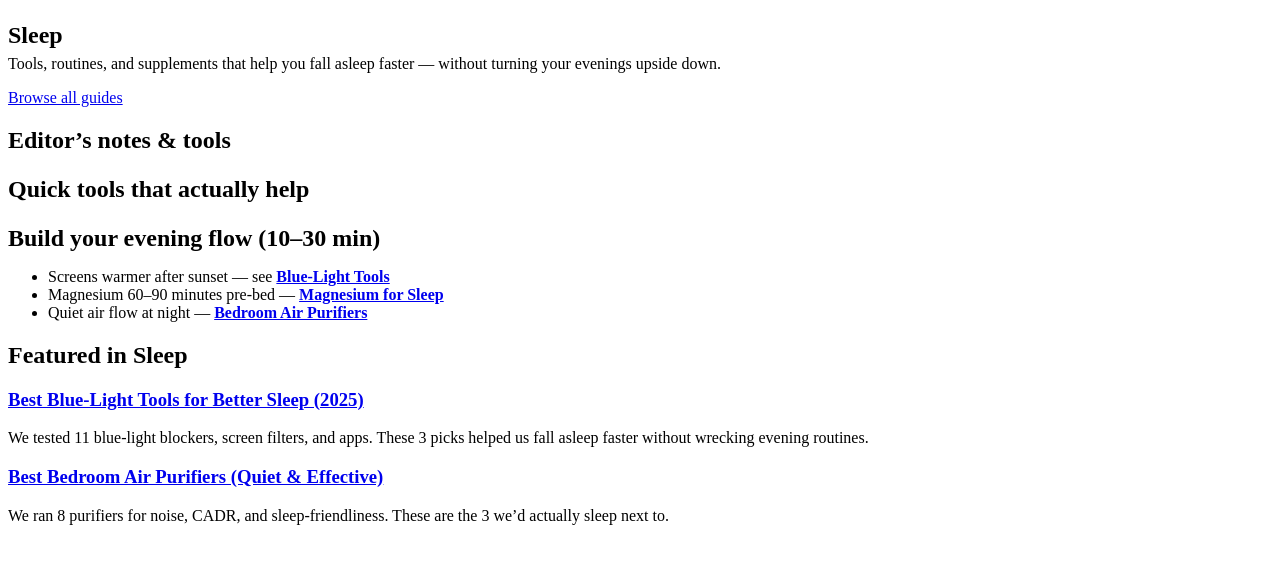
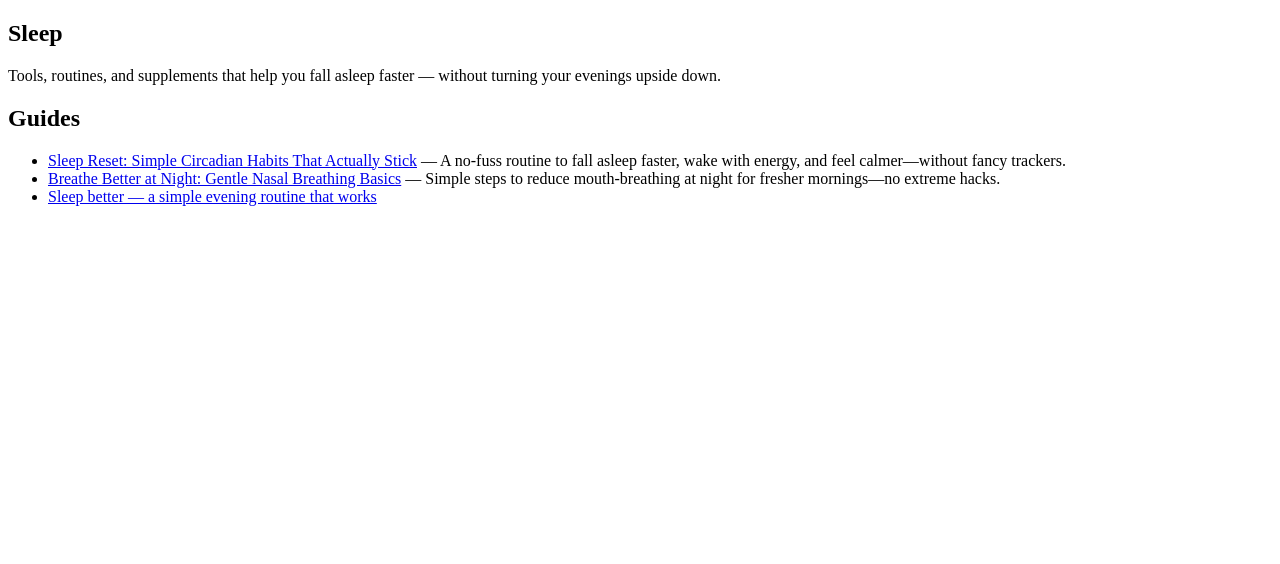
Before and after one commit to dariosandison/Eco---Holistic, a Next.js app: page /hubs/sleep in a window 1280 px wide. Shown: the top 564 px of the page. Built offline with nearby package versions, Linux system fonts and the light colour scheme.

Commit message:
Update [slug].js

```diff
--- a/pages/hubs/[slug].js
+++ b/pages/hubs/[slug].js
@@ -3,120 +3,170 @@ import fs from 'fs';
 import path from 'path';
 import matter from 'gray-matter';
 import Link from 'next/link';
-import { MDXRemote } from 'next-mdx-remote';
-import { serializeMdx } from '../../lib/mdx';
+import Head from 'next/head';
 import SEO from '../../components/SEO';
-import hubs from '../../data/hubs';
-import { mdxComponents } from '../../components/MDXComponents';
+import hubsData from '../../data/hubs';
 
-function parseFrontmatter(raw) {
-  const meta = {};
-  if (!raw.startsWith('---')) return meta;
-  const end = raw.indexOf('\n---', 3);
-  if (end === -1) return meta;
-  const fm = raw.slice(3, end).trim();
-  fm.split(/\r?\n/).forEach(line => {
-    const m = line.match(/^([A-Za-z0-9_-]+):\s*(.*)$/);
-    if (!m) return;
-    const key = m[1];
-    let val = m[2].trim().replace(/^"(.*)"$/, '$1').replace(/^'(.*)'$/, '$1');
-    meta[key] = val;
-  });
-  return meta;
+function normHubs() {
+  // Accept either array of hubs or object keyed by slug
+  if (Array.isArray(hubsData)) return hubsData;
+  if (hubsData && typeof hubsData === 'object') {
+    // common shapes: { sleep: {...}, stress: {...} } or { hubs:[...] }
+    if (Array.isArray(hubsData.hubs)) return hubsData.hubs;
+    return Object.entries(hubsData).map(([slug, v]) => ({ slug, ...(v || {}) }));
+  }
+  return [];
 }
 
-function readGuides() {
-  const dir = path.join(process.cwd(), 'content/guides');
-  const files = fs.existsSync(dir) ? fs.readdirSync(dir).filter(f => f.endsWith('.md') || f.endsWith('.mdx')) : [];
-  const list = files.map(filename => {
-    const slug = filename.replace(/\.(md|mdx)$/, '');
-    const raw = fs.readFileSync(path.join(dir, filename), 'utf8');
-    const meta = parseFrontmatter(raw);
+function toArray(v) {
+  if (!v) return [];
+  if (Array.isArray(v)) return v;
+  if (typeof v === 'string') return v.split(',').map(s => s.trim()).filter(Boolean);
+  return [];
+}
+
+function listContent(dir) {
+  const full = path.join(process.cwd(), 'content', dir);
+  if (!fs.existsSync(full)) return [];
+  return fs.readdirSync(full)
+    .filter(f => f.endsWith('.md') || f.endsWith('.mdx'))
+    .map(f => {
+      const slug = f.replace(/\.(md|mdx)$/,'');
+      const raw = fs.readFileSync(path.join(full, f), 'utf8');
+      const { data } = matter(raw);
+      const tags = toArray(data?.tags).map(t => t.toLowerCase());
+      const updated = data?.updated || data?.date || null;
       return {
-      slug,
-      title: meta.title || slug.replace(/-/g,' '),
-      description: meta.description || '',
-      date: meta.date || ''
+        type: dir, slug, tags,
+        title: data?.title || slug.replace(/-/g,' '),
+        description: data?.description || '',
+        date: updated ? new Date(updated).toISOString() : null
       };
     });
-  list.sort((a,b) => (b.date || '').localeCompare(a.date || ''));
-  return list;
 }
 
-async function readHubMdx(slug) {
-  const file = path.join(process.cwd(), 'content/hubs', `${slug}.mdx`);
-  if (!fs.existsSync(file)) return null;
-  const raw = fs.readFileSync(file, 'utf8');
-  const { content } = matter(raw); // ignore hub-level front-matter (use data/hubs.js)
-  const mdxSource = await serializeMdx(content);
-  return mdxSource;
+function pickForHub(all, hub) {
+  const key = (hub?.slug || '').toLowerCase();
+  const aliases = toArray(hub?.aliases).map(a => a.toLowerCase());
+  return all.filter(p => {
+    const t = p.tags || [];
+    return t.includes(key) || aliases.some(a => t.includes(a));
+  }).sort((a,b) => (b.date || '').localeCompare(a.date || ''));
 }
 
 export async function getStaticPaths() {
-  return { paths: hubs.map(h => ({ params: { slug: h.slug } })), fallback: false };
+  const hubs = normHubs();
+  return {
+    paths: hubs.map(h => ({ params: { slug: h.slug } })),
+    fallback: false
+  };
 }
 
 export async function getStaticProps({ params }) {
-  const hub = hubs.find(h => h.slug === params.slug);
-  const guides = readGuides().filter(g => hub.includeSlugs.includes(g.slug));
-  const mdxSource = await readHubMdx(params.slug);
+  const hubs = normHubs();
+  const hub = hubs.find(h => h.slug === params.slug) || { slug: params.slug };
 
-  const url = `https://www.wild-and-well.store/hubs/${hub.slug}`;
-  const breadcrumbs = [
-    { name: 'Home', item: 'https://www.wild-and-well.store/' },
-    { name: hub.title, item: url }
-  ];
+  const guides = pickForHub(listContent('guides'), hub);
+  const reviews = pickForHub(listContent('reviews'), hub);
+  const blog = pickForHub(listContent('blog'), hub);
+
+  const url = `https://www.wild-and-well.store/hubs/${params.slug}`;
+  const title = hub.title || (params.slug.charAt(0).toUpperCase() + params.slug.slice(1));
+  const description = hub.description || `Explore guides, reviews, and practical tips on ${title.toLowerCase()}.`;
+
+  // ItemList for SEO
+  const itemList = [...guides, ...reviews, ...blog].slice(0, 25).map((p, i) => ({
+    '@type': 'ListItem',
+    position: i + 1,
+    name: p.title,
+    url: `https://www.wild-and-well.store/${p.type}/${p.slug}`
+  }));
 
   return {
     props: {
-      hub,
-      guides,
-      mdxSource,
+      hub: {
+        slug: params.slug,
+        title,
+        description
+      },
+      guides, reviews, blog,
       seo: {
-        title: `${hub.title} — Wild & Well`,
-        description: hub.description,
+        title: `${title} — Hub — Wild & Well`,
+        description,
         url,
-        type: 'website',
-        breadcrumbs
-      }
+        breadcrumbs: [
+          { name: 'Home', item: 'https://www.wild-and-well.store/' },
+          { name: 'Hubs', item: 'https://www.wild-and-well.store/hubs' },
+          { name: title, item: url }
+        ]
+      },
+      itemList
     },
     revalidate: 60 * 60 * 6
   };
 }
 
-export default function HubPage({ hub, guides, mdxSource, seo }) {
+export default function HubPage({ hub, guides, reviews, blog, seo, itemList }) {
   return (
     <>
       <SEO {...seo} />
-      <div className="container" style={{ marginTop: 22 }}>
-        <section className="hero">
-          <div className="hero-inner">
-            <h1 className="post-title" style={{ marginBottom: 6 }}>{hub.title}</h1>
-            <p className="hero-slogan" style={{ marginTop: 6 }}>{hub.description}</p>
-            <div className="cta-row" style={{ marginTop: 10 }}>
-              <Link href="/guides" className="btn btn-outline">Browse all guides</Link>
-            </div>
-          </div>
-        </section>
+      <Head>
+        <script
+          type="application/ld+json"
+          dangerouslySetInnerHTML={{ __html: JSON.stringify({
+            '@context': 'https://schema.org',
+            '@type': 'ItemList',
+            itemListElement: itemList
+          })}}
+        />
+      </Head>
+      <div className="container">
+        <article className="post">
+          <h1 className="post-title">{hub.title}</h1>
+          {hub.description ? <p className="post-meta">{hub.description}</p> : null}
 
-        {mdxSource ? (
+          {guides.length ? (
             <>
-            <h2 className="section-title">Editor’s notes & tools</h2>
-            <article className="post">
-              <MDXRemote {...mdxSource} components={mdxComponents} />
-            </article>
+              <h2>Guides</h2>
+              <ul>
+                {guides.map(p => (
+                  <li key={`g-${p.slug}`}>
+                    <Link href={`/guides/${p.slug}`}>{p.title}</Link>
+                    {p.description ? <> — {p.description}</> : null}
+                  </li>
+                ))}
+              </ul>
             </>
           ) : null}
 
-        <h2 className="section-title">Featured in {hub.title}</h2>
-        <div className="grid">
-          {guides.map(g => (
-            <article className="card" key={g.slug}>
-              <h3><Link href={`/guides/${g.slug}`}>{g.title}</Link></h3>
-              {g.description ? <p style={{ margin: 0 }}>{g.description}</p> : null}
+          {reviews.length ? (
+            <>
+              <h2>Reviews</h2>
+              <ul>
+                {reviews.map(p => (
+                  <li key={`r-${p.slug}`}>
+                    <Link href={`/reviews/${p.slug}`}>{p.title}</Link>
+                    {p.description ? <> — {p.description}</> : null}
+                  </li>
+                ))}
+              </ul>
+            </>
+          ) : null}
+
+          {blog.length ? (
+            <>
+              <h2>Blog</h2>
+              <ul>
+                {blog.map(p => (
+                  <li key={`b-${p.slug}`}>
+                    <Link href={`/blog/${p.slug}`}>{p.title}</Link>
+                    {p.description ? <> — {p.description}</> : null}
+                  </li>
+                ))}
+              </ul>
+            </>
+          ) : null}
         </article>
-          ))}
-        </div>
       </div>
     </>
   );
```
Lines whose indentation alone changed are shown as unchanged.
